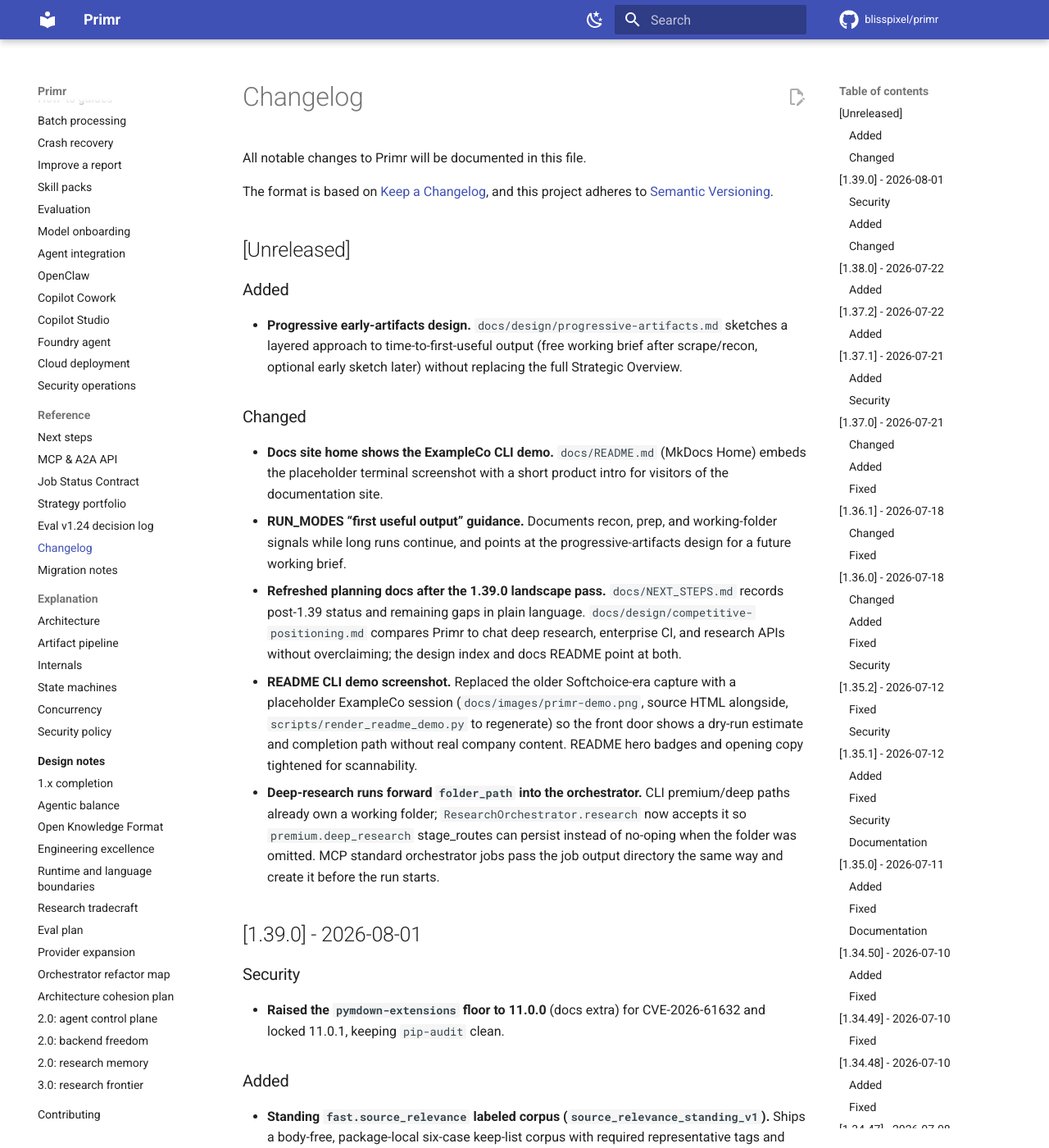
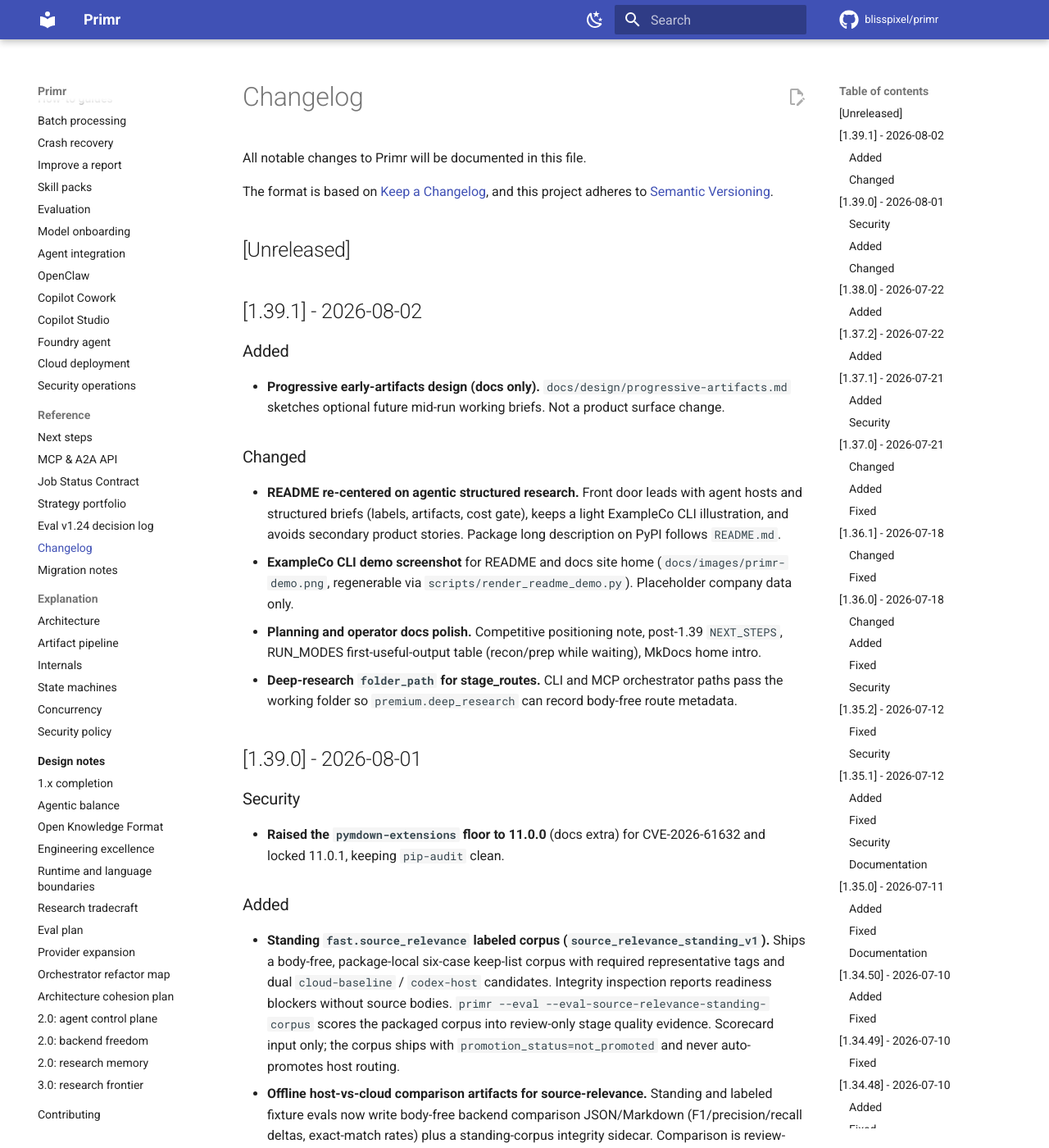
Before and after one commit to blisspixel/primr, an MkDocs documentation site: the page built from docs/CHANGELOG.md, in a window 1280 px wide and 1400 px high. Shown: the whole window at 82% size. Built offline with MkDocs 1.6.1 and Material for MkDocs 9.7.7, drawn with Linux system fonts in a browser that asks for light colours; comment, search, counter and statistics services are not loaded.

Commit message:
Release 1.39.1: README polish and deep-research stage_routes (#162)
Patch release with front-door docs polish, ExampleCo CLI demo, progressive-artifacts design notes, and deep-research folder_path for stage_routes. Pins OpenClaw Dockerfile PRIMR_VERSION to 1.39.1.

```diff
--- a/docs/CHANGELOG.md
+++ b/docs/CHANGELOG.md
@@ -7,36 +7,29 @@ and this project adheres to [Semantic Versioning](https://semver.org/spec/v2.0.0
 
 ## [Unreleased]
 
-### Added
-
-- **Progressive early-artifacts design.**
-  `docs/design/progressive-artifacts.md` sketches a layered approach to
-  time-to-first-useful output (free working brief after scrape/recon, optional
-  early sketch later) without replacing the full Strategic Overview.
-
-### Changed
-
-- **Docs site home shows the ExampleCo CLI demo.**
-  `docs/README.md` (MkDocs Home) embeds the placeholder terminal screenshot
-  with a short product intro for visitors of the documentation site.
-- **RUN_MODES “first useful output” guidance.**
-  Documents recon, prep, and working-folder signals while long runs continue,
-  and points at the progressive-artifacts design for a future working brief.
-- **Refreshed planning docs after the 1.39.0 landscape pass.**
-  `docs/NEXT_STEPS.md` records post-1.39 status and remaining gaps in plain
-  language. `docs/design/competitive-positioning.md` compares Primr to chat
-  deep research, enterprise CI, and research APIs without overclaiming; the
-  design index and docs README point at both.
-- **README CLI demo screenshot.** Replaced the older Softchoice-era capture
-  with a placeholder ExampleCo session (`docs/images/primr-demo.png`, source
-  HTML alongside, `scripts/render_readme_demo.py` to regenerate) so the front
-  door shows a dry-run estimate and completion path without real company
-  content. README hero badges and opening copy tightened for scannability.
-- **Deep-research runs forward `folder_path` into the orchestrator.** CLI
-  premium/deep paths already own a working folder; `ResearchOrchestrator.research`
-  now accepts it so `premium.deep_research` stage_routes can persist instead of
-  no-oping when the folder was omitted. MCP standard orchestrator jobs pass the
-  job output directory the same way and create it before the run starts.
+## [1.39.1] - 2026-08-02
+
+### Added
+
+- **Progressive early-artifacts design (docs only).**
+  `docs/design/progressive-artifacts.md` sketches optional future mid-run
+  working briefs. Not a product surface change.
+
+### Changed
+
+- **README re-centered on agentic structured research.**
+  Front door leads with agent hosts and structured briefs (labels, artifacts,
+  cost gate), keeps a light ExampleCo CLI illustration, and avoids secondary
+  product stories. Package long description on PyPI follows `README.md`.
+- **ExampleCo CLI demo screenshot** for README and docs site home
+  (`docs/images/primr-demo.png`, regenerable via
+  `scripts/render_readme_demo.py`). Placeholder company data only.
+- **Planning and operator docs polish.** Competitive positioning note,
+  post-1.39 `NEXT_STEPS`, RUN_MODES first-useful-output table (recon/prep while
+  waiting), MkDocs home intro.
+- **Deep-research `folder_path` for stage_routes.** CLI and MCP orchestrator
+  paths pass the working folder so `premium.deep_research` can record body-free
+  route metadata.
 
 ## [1.39.0] - 2026-08-01
 
--- a/pyproject.toml
+++ b/pyproject.toml
@@ -4,7 +4,7 @@ build-backend = "setuptools.build_meta"
 
 [project]
 name = "primr"
-version = "1.39.0"
+version = "1.39.1"
 description = "Turn any company or organization URL into a strategic intelligence brief. Adaptive scraping + AI-powered research and synthesis."
 readme = "README.md"
 license = "Apache-2.0"
--- a/src/primr/__init__.py
+++ b/src/primr/__init__.py
@@ -9,7 +9,7 @@ This package provides tools for automated company research including:
 - REST API for research requests (optional, requires fastapi)
 """
 
-__version__ = "1.39.0"
+__version__ = "1.39.1"
 __author__ = "Nick Seal"
 
 # Subpackages are available via direct import:
```
Also changed, not shown: ROADMAP.md (+2 -1 lines), docs/README.md (+1 -1 lines), 4 other files.
